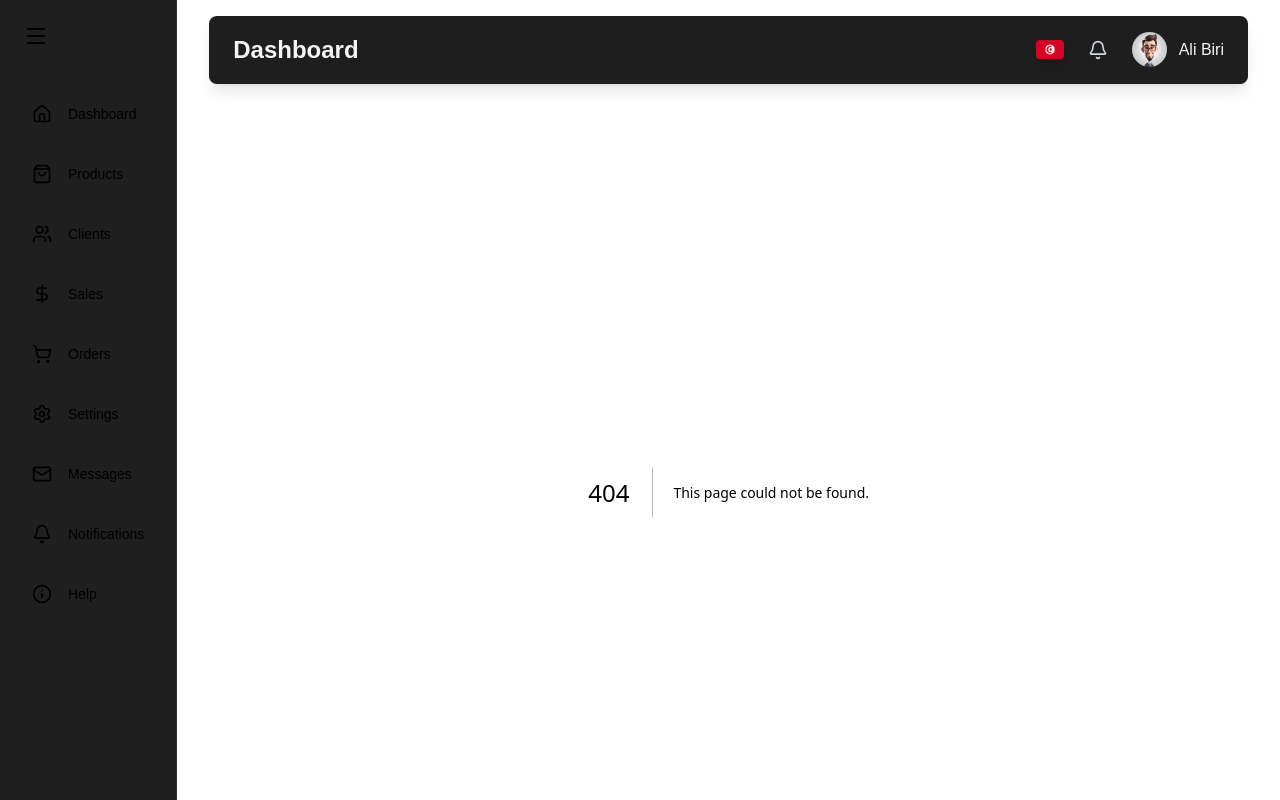
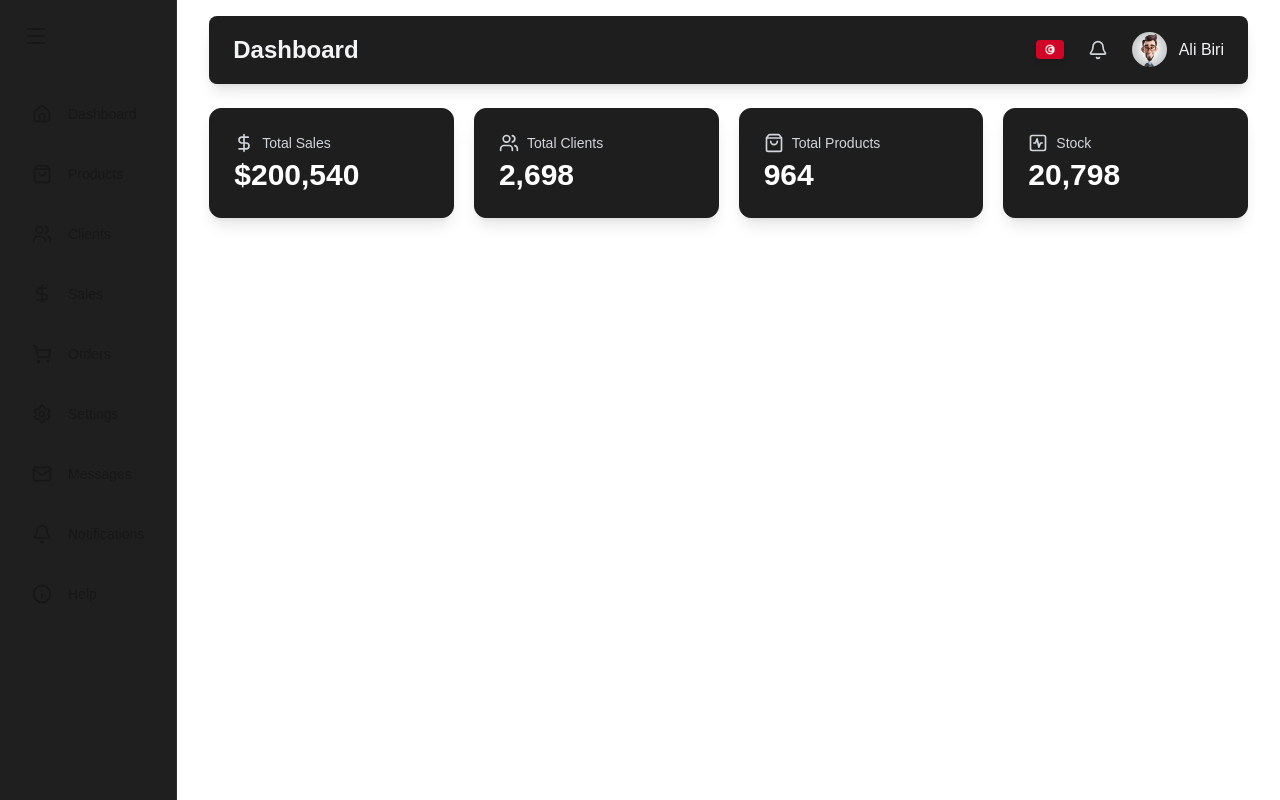
Before and after one commit to Alibiri/Admin-Dashboard, a Next.js app: page /overview in a window 1280 px wide. Before the commit this address had no page. Built offline with nearby package versions, Linux system fonts and the light colour scheme.

Commit message:
creating pages of sales and state

```diff
--- /dev/null
+++ b/app/overview/page.jsx
@@ -0,0 +1,28 @@
+"use client"
+
+import StateCard from '@/components/StateCard'
+import { DollarSign, ShoppingBag, SquareActivity, Users } from 'lucide-react'
+import React from 'react'
+import { motion } from 'framer-motion'
+
+const OverviewPage = () => {
+    return (
+        <div className='flex-1 overflow-auto relative z-10'>
+            <main className='max-w-7xl mx-auto py-4 px-4 lg:px-8'>
+                <motion.div
+                    className='grid grid-cols-1 gap-5 sm:grid-cols-2 lg:grid-cols-4 mb-8'
+                    initial={{ opacity: 0, y: 20 }}
+                    animate={{ opacity: 1, y: 0 }}
+                    transition={{ duration: 1 }}
+                >
+                    <StateCard name="Total Sales" icon={DollarSign} value="$200,540"/>
+                    <StateCard name="Total Clients" icon={Users} value="2,698"/>
+                    <StateCard name="Total Products" icon={ShoppingBag} value="964"/>
+                    <StateCard name="Stock" icon={SquareActivity} value="20,798"/>
+                </motion.div>
+            </main>
+        </div>
+    )
+}
+
+export default OverviewPage
--- /dev/null
+++ b/components/SalesOverviewChart.jsx
@@ -0,0 +1,11 @@
+import React from 'react'
+
+const SalesOverviewChart = () => {
+    return (
+        <div>
+
+        </div>
+    )
+}
+
+export default SalesOverviewChart
--- /dev/null
+++ b/components/StateCard.jsx
@@ -0,0 +1,21 @@
+"use client"
+
+import React from 'react'
+import { motion } from 'framer-motion'
+const StateCard = ({name, icon: Icon, value}) => {
+    return (
+        <motion.div
+            whileHover={{ y: -5, boxShadow:"0 25px 50px -12px rgba(0,0,0,0.5)" }}
+            className='bg-[#1e1e1e] backdrop-blur-md overflow-hidden shadow-lg rounded-xl border border-[#1e1e1e]'>
+            <div className='px-4 py-5 sm:p-6'>
+                <span className='flex item-center text-sm font-medium text-gray-300'>
+                    <Icon size={20} className="mr-2" />
+                    {name}
+                </span>
+                <p className='mt-1 text-3xl font-semibold text-white'>{value}</p>
+            </div>
+        </motion.div>
+    )
+}
+
+export default StateCard
```
